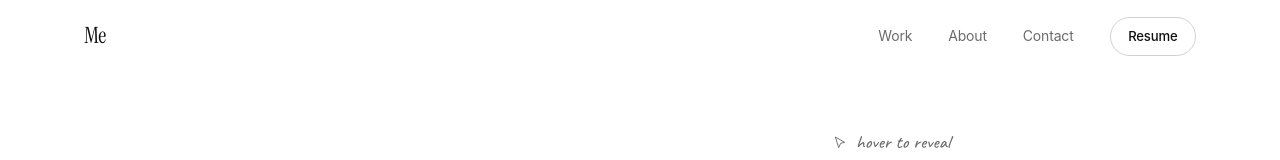
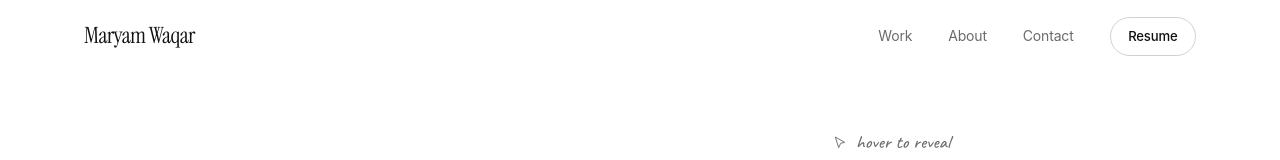
Before and after one commit to maryamwaqar1305/mrymwaq, a React (Vite) app: page / in a window 1280 px wide. Shown: the top 160 px of the page. Built offline with nearby package versions, Linux system fonts and the light colour scheme.

Commit message:
changes in content

```diff
--- a/src/components/Nav.jsx
+++ b/src/components/Nav.jsx
@@ -22,7 +22,7 @@ export default function Nav() {
     <header className={`nav ${scrolled ? "nav--scrolled" : ""}`}>
       <div className="container nav__inner">
         <Link to="/" className="nav__logo" onClick={() => setOpen(false)}>
-          {profile.name}
+          {profile.navname}
         </Link>
 
         <nav className="nav__links" aria-label="Primary">
--- a/src/data/content.js
+++ b/src/data/content.js
@@ -5,6 +5,7 @@ import projLumiere from "../assets/projects/lumie.png";
 
 
 export const profile = {
+  navname: "Maryam Waqar",
   name: "Me",
   firstName: "Maryam",
   role: "Fullstack Developer & Designer",
```
